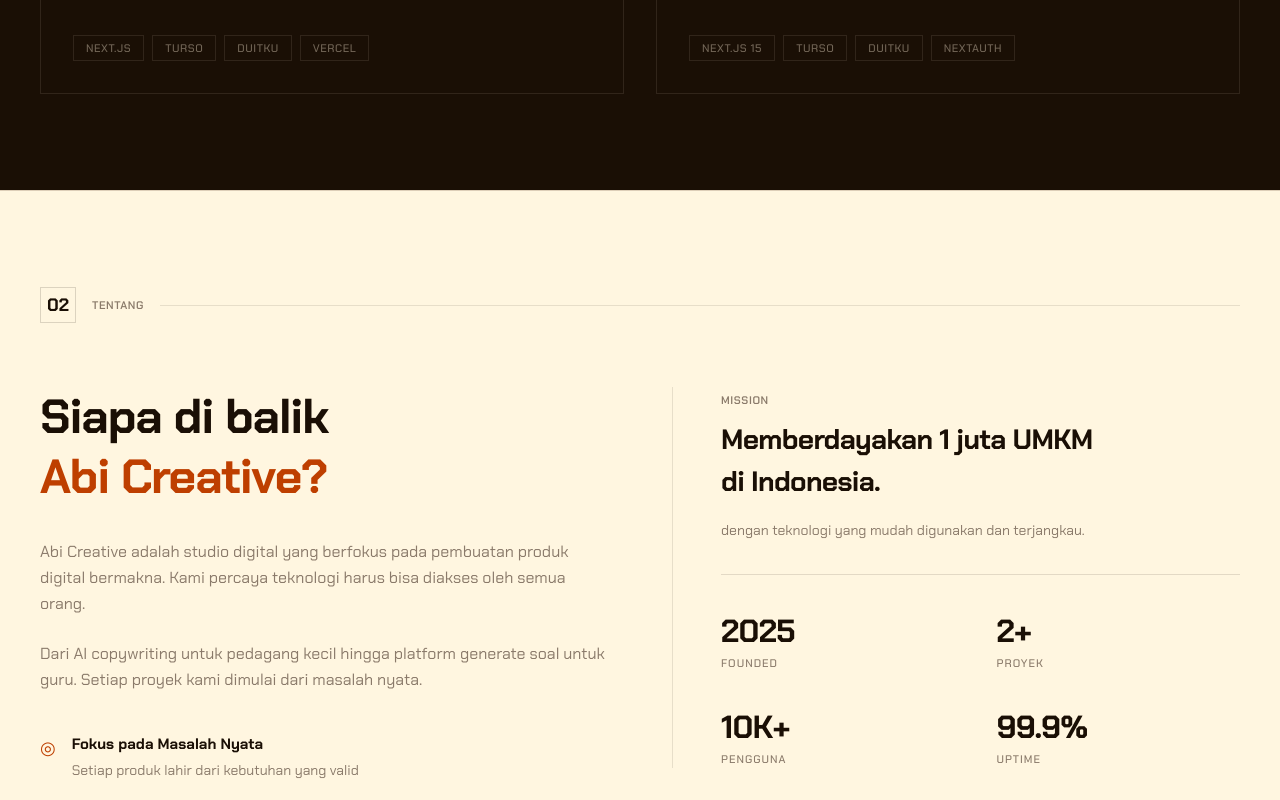
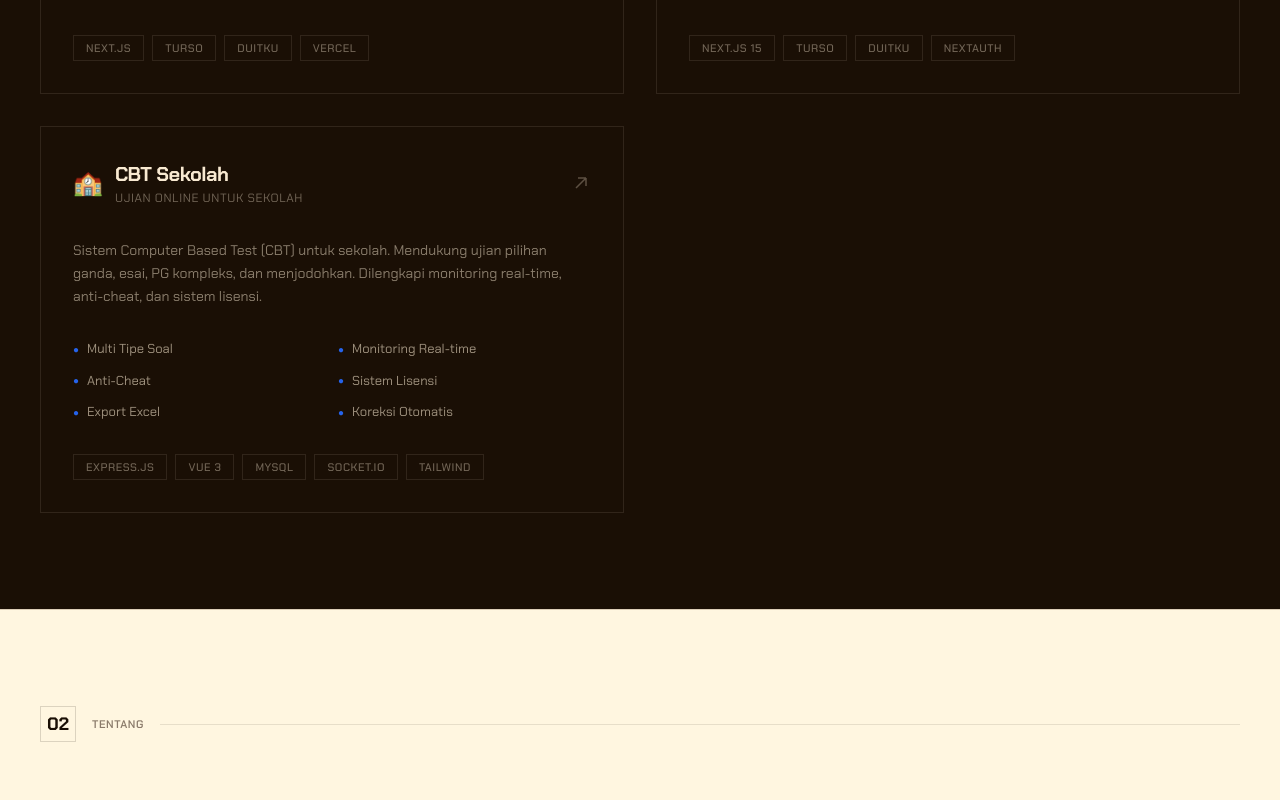
Before and after one commit to mantraabi/abicreative, a Next.js app: page / in a window 1280 px wide. Shown: the part 1420-2220 px from the top of the page. Built offline with nearby package versions, Linux system fonts and the light colour scheme.

Commit message:
feat: tambah CBT Sekolah ke portfolio
- projects.ts: CBT Sekolah (Express.js + Vue 3 + MySQL + Socket.IO)
- Stats: 2+ → 3+ proyek aktif

```diff
--- a/src/app/page.tsx
+++ b/src/app/page.tsx
@@ -195,7 +195,7 @@ function Hero() {
           <Animate delay={0.4}>
             <div className="lg:pl-12 lg:border-l border-[#1a0f05]/10 space-y-8">
               {[
-                { num: "2+", label: "Proyek Aktif" },
+                { num: "3+", label: "Proyek Aktif" },
                 { num: "10K+", label: "Pengguna" },
                 { num: "99.9%", label: "Uptime" },
               ].map((s) => (
@@ -332,7 +332,7 @@ function About() {
               <div className="grid grid-cols-2 gap-8">
                 {[
                   { label: "Founded", value: "2025" },
-                  { label: "Proyek", value: "2+" },
+                  { label: "Proyek", value: "3+" },
                   { label: "Pengguna", value: "10K+" },
                   { label: "Uptime", value: "99.9%" },
                 ].map((s) => (
--- a/src/data/projects.ts
+++ b/src/data/projects.ts
@@ -32,6 +32,17 @@ export const projects: Project[] = [
     icon: "📝",
     accent: "#cc8800",
   },
+  {
+    name: "CBT Sekolah",
+    url: "https://github.com/mantraabi/cbt-sekolah",
+    tagline: "Ujian Online untuk Sekolah",
+    description:
+      "Sistem Computer Based Test (CBT) untuk sekolah. Mendukung ujian pilihan ganda, esai, PG kompleks, dan menjodohkan. Dilengkapi monitoring real-time, anti-cheat, dan sistem lisensi.",
+    tech: ["Express.js", "Vue 3", "MySQL", "Socket.IO", "Tailwind"],
+    features: ["Multi Tipe Soal", "Monitoring Real-time", "Anti-Cheat", "Sistem Lisensi", "Export Excel", "Koreksi Otomatis"],
+    icon: "🏫",
+    accent: "#2563eb",
+  },
   // Tambah proyek baru di sini
   // {
   //   name: "ProyekBaru",
```
